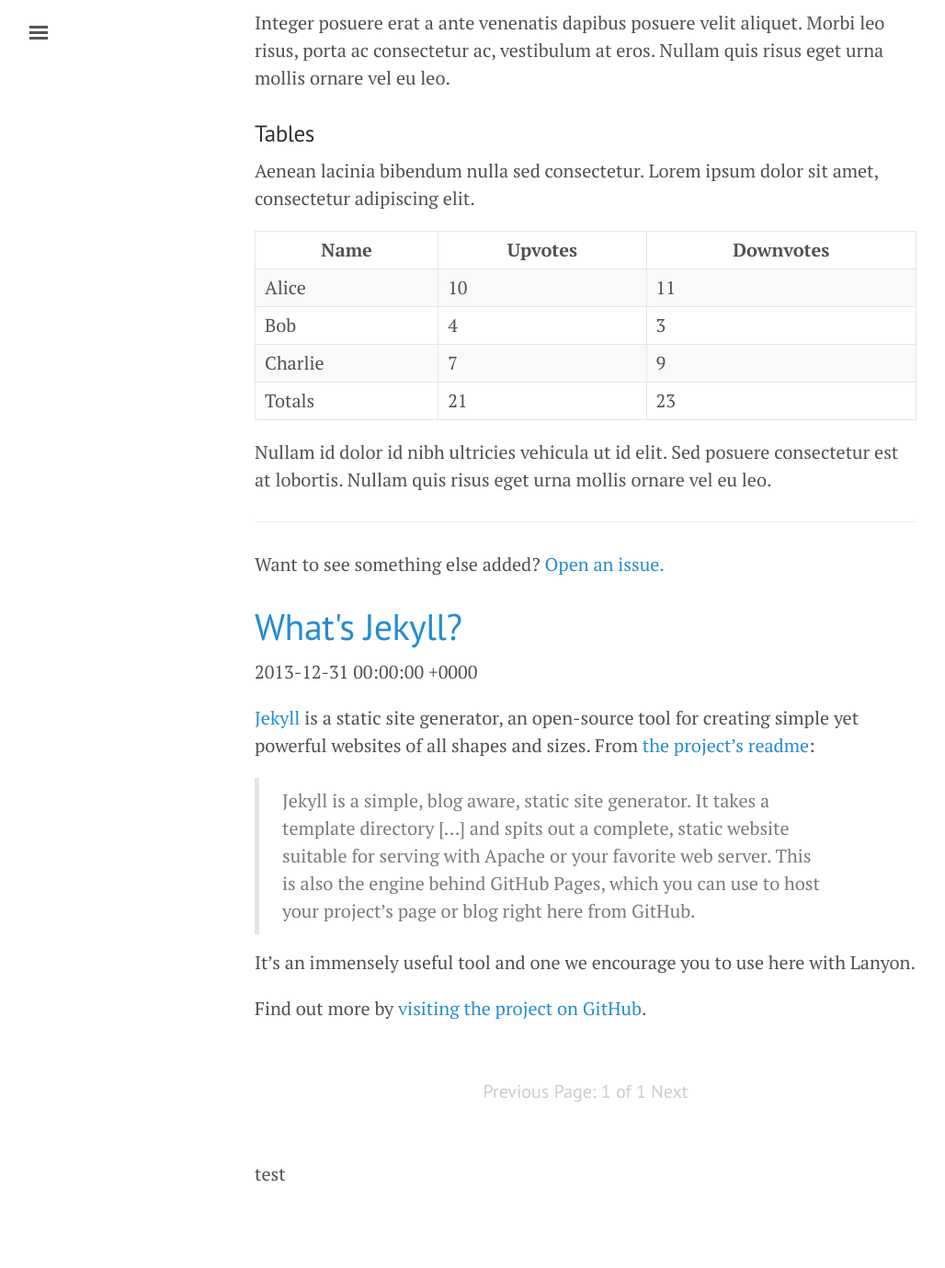
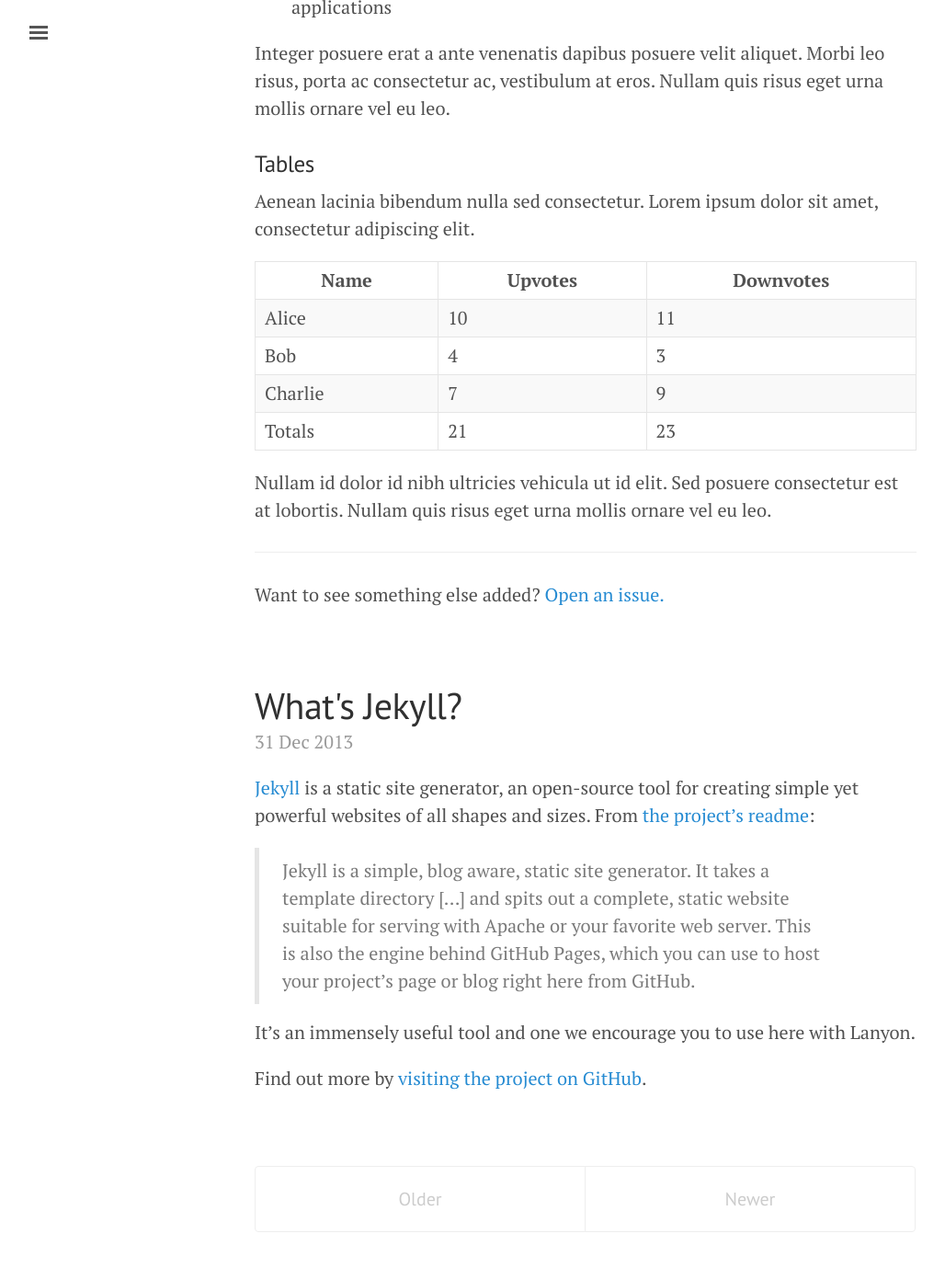
Before and after one commit to bjchia/bjchia.github.io, a Jekyll site: the page built from brainFlow/index.html, in a window 1280 px wide and 1400 px high, scrolled down 4034 px. Shown: the top 1379 px of the window at 92% size, without its empty margins (3-1031 px from the left). Built offline with Jekyll 4.4.1, drawn with Linux system fonts in a browser that asks for light colours; the list of posts is cut into pages by our own code; before the commit the page ends 5326 px from its top, so only the background shows below that; some of the changed text lies outside the part shown.

Commit message:
reverted and added path

```diff
--- a/brainFlow/_config.yml
+++ b/brainFlow/_config.yml
@@ -11,6 +11,7 @@ description:         'THIS IS ALL A TEST<a href="http://jekyllrb.com" target="_b
 url:                 https://bjchia.github.io/brainFlow/
 baseurl:             ''
 paginate:            5
+paginate_path: "/index/page:num/"
 
 # About/contact
 author:
--- a/brainFlow/index.html
+++ b/brainFlow/index.html
@@ -3,28 +3,35 @@ layout: default
 title: Home
 ---
 
+<div class="posts">
   {% for post in paginator.posts %}
-  <h1><a href="{{ post.url }}">{{ post.title }}</a></h1>
-  <p class="author">
-    <span class="date">{{ post.date }}</span>
-  </p>
-  <div class="content">
+  <div class="post">
+    <h1 class="post-title">
+      <a href="{{ site.baseurl }}/{{ post.url }}">
+        {{ post.title }}
+      </a>
+    </h1>
+
+    <span class="post-date">{{ post.date | date_to_string }}</span>
+
     {{ post.content }}
   </div>
-{% endfor %}
+  {% endfor %}
+</div>
 
 <div class="pagination">
+  {% if paginator.next_page %}
+    <a class="pagination-item older" href="{{ site.baseurl }}/page{{paginator.next_page}}">Older</a>
+  {% else %}
+    <span class="pagination-item older">Older</span>
+  {% endif %}
   {% if paginator.previous_page %}
-    <a href="{{ paginator.previous_page_path }}" class="previous">Previous</a>
+    {% if paginator.page == 2 %}
+      <a class="pagination-item newer" href="{{ site.baseurl }}/">Newer</a>
+    {% else %}
+      <a class="pagination-item newer" href="{{ site.baseurl }}/page{{paginator.previous_page}}">Newer</a>
+    {% endif %}
   {% else %}
-    <span class="previous">Previous</span>
-  {% endif %}
-  <span class="page_number ">Page: {{ paginator.page }} of {{ paginator.total_pages }}</span>
-  {% if paginator.next_page %}
-    <a href="{{ paginator.next_page_path }}" class="next">Next</a>
-  {% else %}
-    <span class="next ">Next</span>
+    <span class="pagination-item newer">Newer</span>
   {% endif %}
 </div>
-
-test
```
